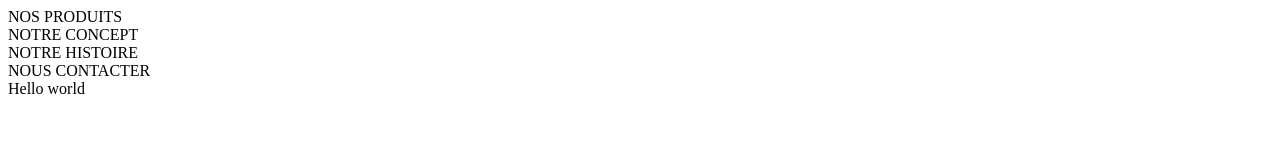
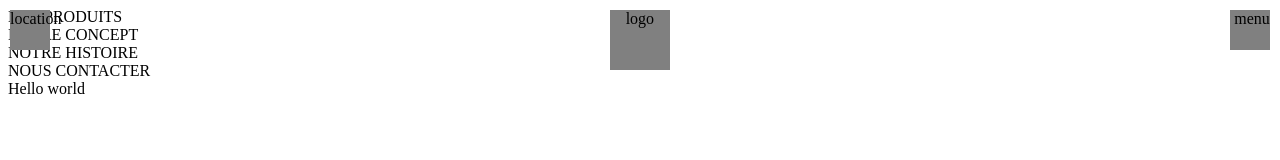
Before and after one commit to raphaelzerbib/hetic-p2019-01, a website: page app/twig/index.twig in a window 1280 px wide. Drawn offline with nearby package versions, Linux system fonts and the light colour scheme; files that its build step writes are made by us from their sources.

Commit message:
[nav] add nav structure

```diff
--- a/app/scss/nav/reset.scss
+++ b/app/scss/nav/reset.scss
@@ -0,0 +1,42 @@
+.__nav {
+  position: fixed;
+  top: 0;
+  left: 0;
+  width: 100%;
+  height: 80px;
+  display: flex;
+  flex-wrap: wrap;
+  flex-direction: row;
+  justify-content: flex-start;
+}
+
+
+.__nav-block {
+  width: 33.33%;
+
+  &.__left {
+    text-align: left;
+  }
+
+  &.__center {
+    text-align: center;
+  }
+
+  &.__right {
+    text-align: right;
+  }
+}
+
+.__nav-item {
+  width: 40px;
+  height: 40px;
+  margin: 10px;
+  display: inline-block;
+  background-color: grey;
+
+  &.__nav-logo {
+    height: 60px;
+    width: 60px;
+  }
+
+}
--- a/app/twig/nav/nav.twig
+++ b/app/twig/nav/nav.twig
@@ -0,0 +1,17 @@
+<nav class="__nav">
+  <div class="__nav-block __left">
+    <div class="__nav-item __nav-location">
+      location
+    </div>
+  </div>
+  <div class="__nav-block __center">
+    <div class="__nav-item __nav-logo">
+      logo
+    </div>
+  </div>
+  <div class="__nav-block __right">
+    <div class="__nav-item __nav-menu">
+      menu
+    </div>
+  </div>
+</nav>
```
Also changed, not shown: app/index.html.
